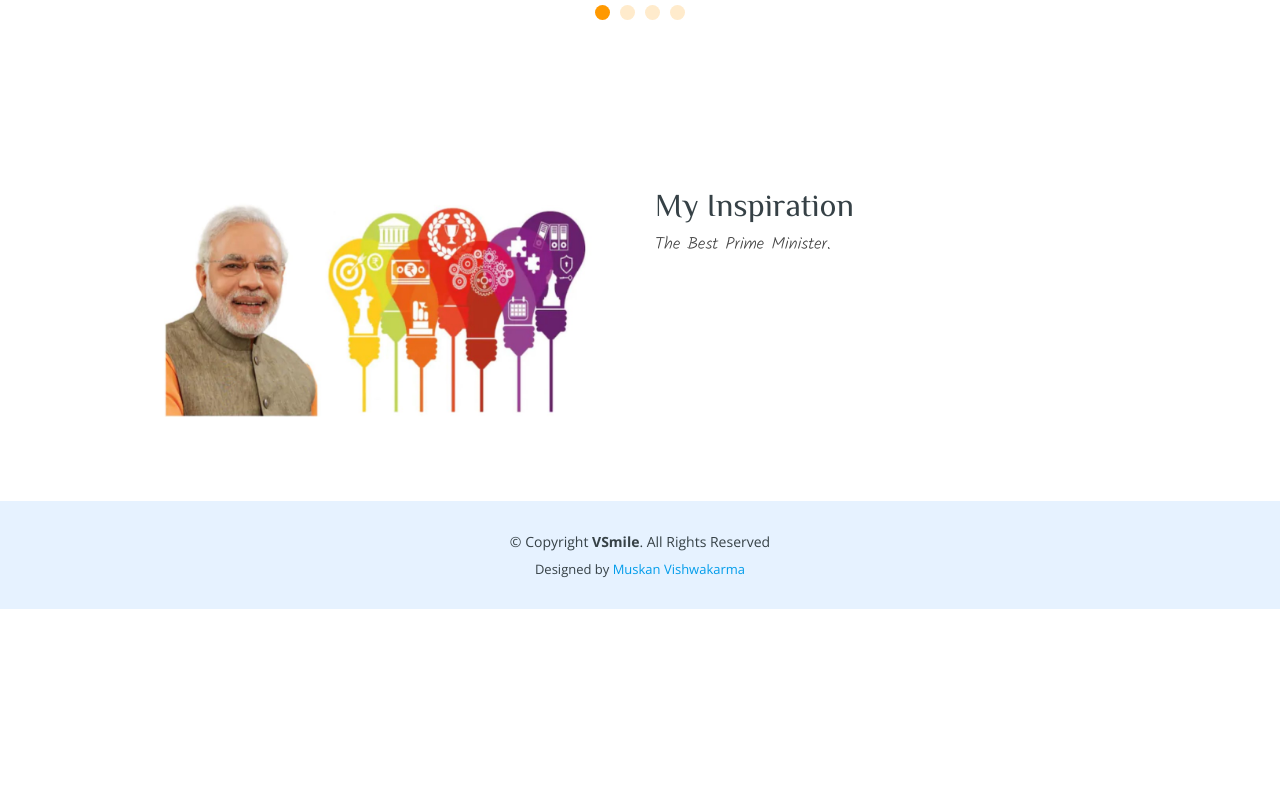
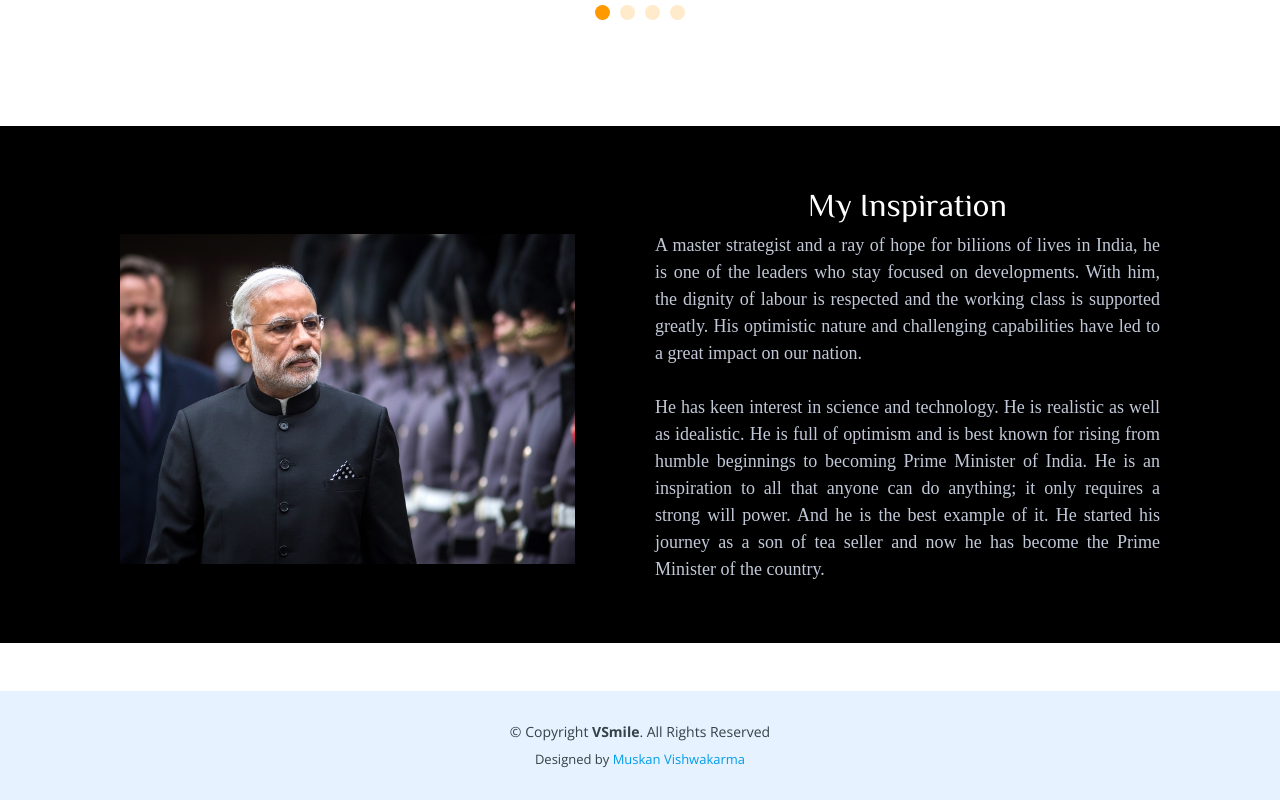
Before and after one commit to MuskanV2001/Design-Jam-Submission, a plain HTML site: page index.html in a window 1280 px wide. Shown: the part 3913-4713 px from the top of the page. Before the commit the page ends 4522 px from the top, so only its background shows below. Drawn offline with nearby package versions, Linux system fonts and the light colour scheme; a web font is replaced by a local one.

Commit message:
Final Commit

```diff
--- a/index.html
+++ b/index.html
@@ -180,7 +180,7 @@
 
         <div class="section-title" data-aos="fade-up">
           <h2 style="font-family: Philosopher;color:#383847">Biggest Achievements of Narendra Modi-led Government</h2>
-          <p>The Modi government has started many welfare schemes all over the country. Some of the important schemes launched are : .</p>
+          <p>The Modi government has started many welfare schemes all over the country. Some of the important schemes launched are : </p>
         </div>
 
         <div class="row">
@@ -357,20 +357,21 @@
 
 
 
-<section id="about" class="about">
-      <div class="container"  style="background:white">
+<section id="about" class="about" style="background:black">
+      <div class="container"  style="background:black">
 
         <div class="row">
           <div class="col-lg-6" data-aos="zoom-in" >
-            <img src="assets/img/modilast.jpg" class="img-fluid" alt="" style="margin-right:50px">
+            <br><br><img src="assets/img/modilast2.jpg" class="img-fluid" alt="" style="margin-right:50px;height:83%;width:90%" >
 
 
           </div>
           <div class="col-lg-6 d-flex flex-column justify-contents-center" data-aos="fade-left">
             <div class="content pt-4 pt-lg-0">
-              <h3 style="font-family:Philosopher">My Inspiration</h3>
-              <p style="text-align:justify ;font-family: Kalam; font-size:17px">
-              The Best Prime Minister.
+              <h3 style="font-family:Philosopher;color:white;text-align: center">My Inspiration</h3>
+              <p style="text-align:justify ;font-family:Charm; font-size:18px;color:#c1c8d7">
+              A master strategist and a ray of hope for biliions of lives in India, he is one of the leaders who stay focused on developments. With him, the dignity of labour is respected and the working class is supported greatly. His optimistic nature and challenging capabilities have led to a great impact on our nation.<br><br>
+              He has keen interest in science and technology. He is realistic as well as idealistic. He is full of optimism and is best known for rising from humble beginnings to becoming Prime Minister of India. He is an inspiration to all that anyone can do anything;  it only requires a strong will power. And he is the best example of it. He started his journey as a son of tea seller and now he has become the Prime Minister of the country.
               </p>
 
             </div>
@@ -380,7 +381,7 @@
       </div>
     </section><!-- End About Section -->
 
-  <br>
+  <br><br>
 
 
   </main><!-- End #main -->
```
Also changed, not shown: assets/img/modilast2.jpg (added).
